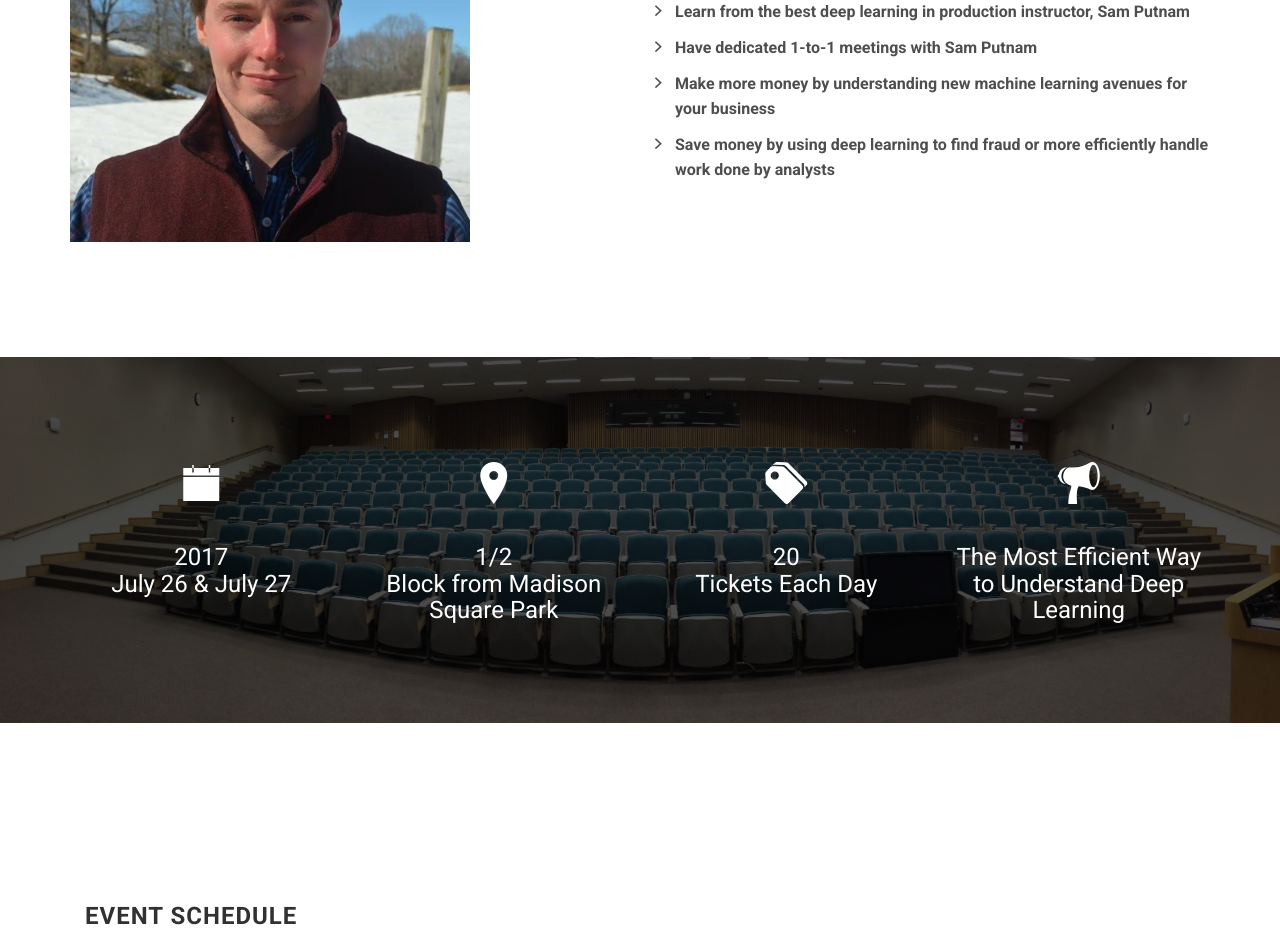
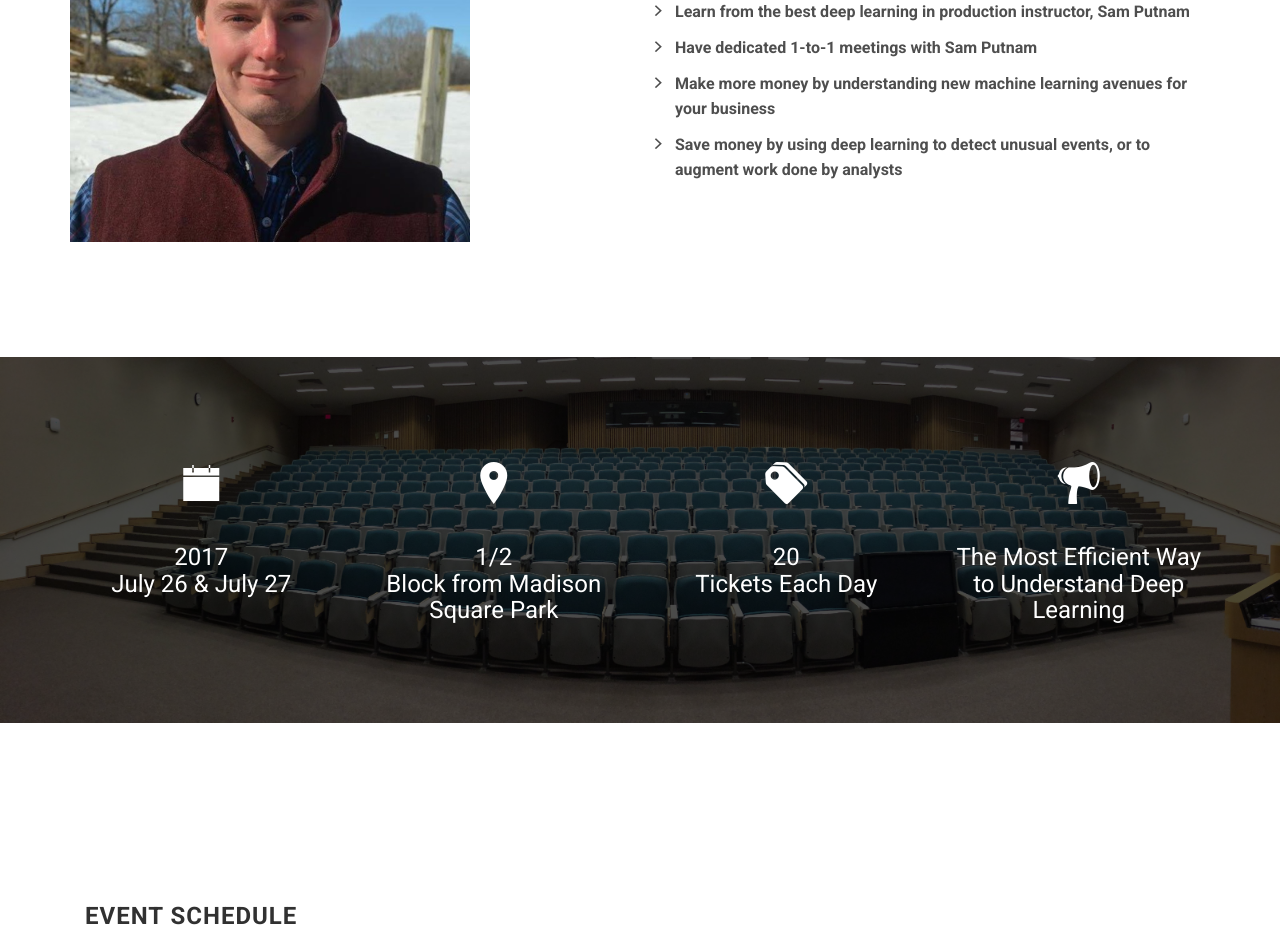
Before and after one commit to EnterpriseDeepLearning/www.info.deeplearningconf.com, a website: page index.html in a window 1280 px wide. Shown: the part 1100-2029 px from the top of the page. Drawn offline with nearby package versions, Linux system fonts and the light colour scheme; files that its build step writes are made by us from their sources; files whose address does not match are found by name.

Commit message:
Update index.html

```diff
--- a/index.html
+++ b/index.html
@@ -91,7 +91,7 @@
                         <li>Learn from the best deep learning in production instructor, Sam Putnam</li>
                         <li>Have dedicated 1-to-1 meetings with Sam Putnam</li>
                         <li>Make more money by understanding new machine learning avenues for your business</li>
-                        <li>Save money by using deep learning to find fraud or more efficiently handle work done by analysts</li>
+                        <li>Save money by using deep learning to detect unusual events, or to augment work done by analysts</li>
 
                     </ul>
 
```
